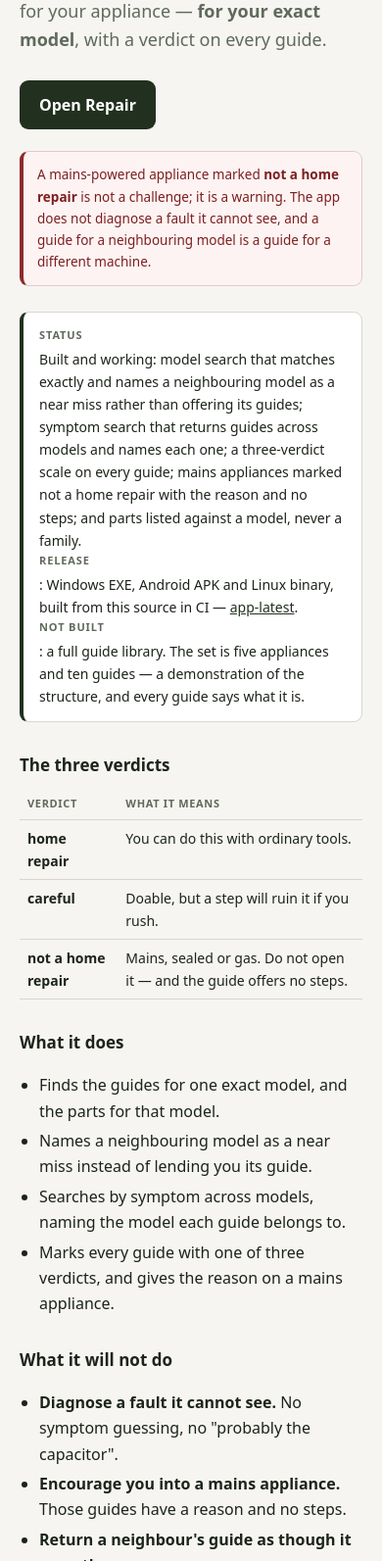
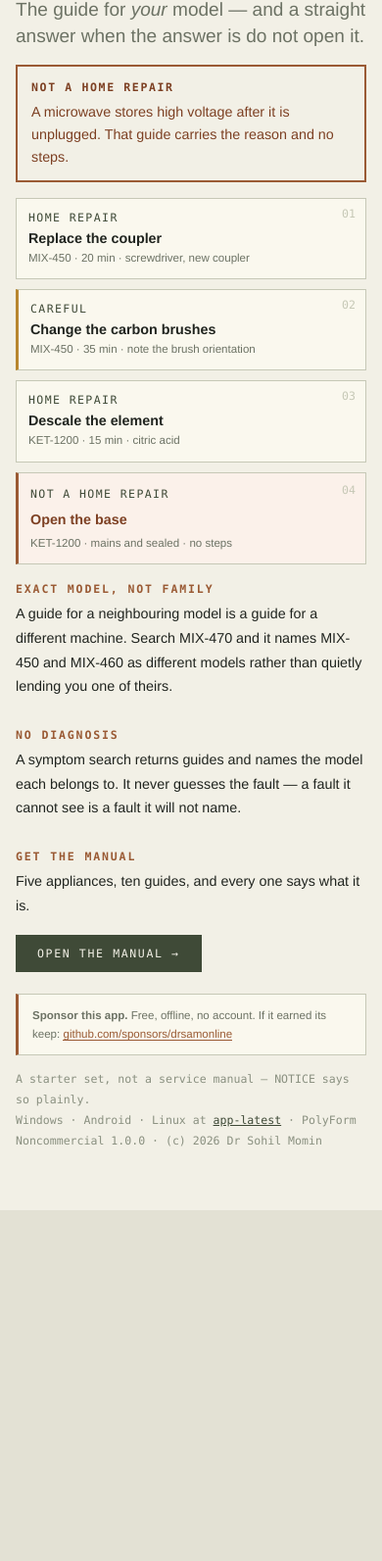
Before and after one commit to drsamonline/app-repair, a website: page docs/index.html in a window 390 px wide. Shown: the part 131-1724 px from the top of the page at 98% size. After the commit the page ends 1366 px from the top, so only its background shows below. Drawn offline with Linux system fonts and the light colour scheme.

Commit message:
design: Repair becomes a workshop manual at any width
Desktop-first: an olive title strip, an uppercase masthead beside a red-boxed mains warning, then a PARTS BOARD
that is 1 column on a phone, 2 on a tablet and 4 on a wide screen - numbered like an exploded diagram, each part
carrying its own verdict and the model it belongs to. Prose below in 1/2/3 columns. Every size is a clamp.

The landing page shows the three verdicts as parts rather than describing them, and the mains part is styled
differently from the two that are safe.

Sponsor block on the landing page, in the app and in the README, plus .github/FUNDING.yml.

```diff
--- a/docs/index.html
+++ b/docs/index.html
@@ -1,82 +1,91 @@
 <!DOCTYPE html>
 <html lang="en-IN">
-<head><meta charset="utf-8"><meta name="viewport" content="width=device-width, initial-scale=1">
-<title>Repair — guides and parts for your model</title>
-<meta name="description" content="Find the right-to-repair guide and the part for your exact model, with a verdict on every guide.">
-<meta name="theme-color" content="#22301f">
+<head>
+<meta charset="utf-8"><meta name="viewport" content="width=device-width, initial-scale=1">
+<title>Repair — the manual for your model</title>
+<meta name="description" content="Guides and parts for your exact model, with a verdict on every guide. Mains appliances are marked not a home repair.">
+<meta name="theme-color" content="#f2f0e6">
 <style>
-  :root{--bg:#f6f5f2;--panel:#fff;--ink:#1c241a;--muted:#5f6a5b;--line:#d9d6cf;--accent:#22301f}
+  :root{--paper:#f2f0e6;--ink:#20241f;--olive:#3f4a37;--rust:#9a5a34;--rule:#c6c8b6;--grey:#6c7264;
+        --sans:"Helvetica Neue",Arial,system-ui,sans-serif;--mono:ui-monospace,Menlo,Consolas,monospace;
+        --s0:clamp(11px,.4vw + 10px,12.5px);--s1:clamp(14px,.6vw + 12px,16px);--s2:clamp(18px,1.3vw + 14px,26px);
+        --display:clamp(34px,6vw,76px);--gut:clamp(16px,3.6vw,60px)}
   *{box-sizing:border-box}
-  body{margin:0;background:var(--bg);color:var(--ink);font:16px/1.65 system-ui,-apple-system,"Segoe UI",Roboto,"Noto Sans",sans-serif}
-  main{max-width:760px;margin:0 auto;padding:50px 20px 64px}
-  h1{font-size:33px;line-height:1.15;letter-spacing:-.02em;margin:0 0 10px}
-  .lede{font-size:18px;color:var(--muted);margin:0 0 26px}
-  .cta{display:inline-block;background:var(--accent);color:#fff;text-decoration:none;font-weight:600;padding:12px 20px;border-radius:9px}
-  .status{margin:26px 0;padding:14px 16px;border:1px solid var(--line);border-left:4px solid var(--accent);border-radius:9px;background:var(--panel);font-size:14px}
-  .status b{display:block;font-size:11px;text-transform:uppercase;letter-spacing:.08em;color:var(--muted);margin-bottom:4px}
-  h2{font-size:17px;margin:30px 0 8px}
-  ul{padding-left:20px}li{margin:4px 0}
-  code{font-family:ui-monospace,Menlo,Consolas,monospace;font-size:13px;background:#eeede9;padding:1px 5px;border-radius:4px}
-  table{border-collapse:collapse;width:100%;font-size:14px;margin-top:8px}
-  th,td{text-align:left;border-bottom:1px solid var(--line);padding:7px 8px;vertical-align:top}
-  th{color:var(--muted);font-weight:600;font-size:11px;text-transform:uppercase;letter-spacing:.06em}
-  .warn{margin:22px 0 0;padding:12px 14px;border:1px solid #e3c9c9;border-left:4px solid #8f2a2a;border-radius:9px;background:#fdf3f3;color:#7d1f1f;font-size:13.5px}
-  footer{margin-top:44px;padding-top:18px;border-top:1px solid var(--line);color:var(--muted);font-size:12px}
-  a{color:var(--accent)}
+  body{margin:0;background:#e3e1d4;color:var(--ink);font-family:var(--sans)}
+  .manual{max-width:1680px;margin:0 auto;background:var(--paper);padding:0 0 60px}
+  .strip{background:var(--olive);color:#f2f0e6;display:flex;justify-content:space-between;gap:1rem;flex-wrap:wrap;
+         padding:9px var(--gut);font-family:var(--mono);font-size:var(--s0);letter-spacing:.14em;text-transform:uppercase}
+  .strip b{color:#e8c98a;font-weight:400}
+  .head{display:grid;gap:clamp(16px,2.4vw,40px);padding:clamp(22px,3.4vw,52px) var(--gut) clamp(16px,2vw,26px);grid-template-columns:1fr}
+  @media (min-width:1000px){.head{grid-template-columns:minmax(0,1.3fr) minmax(0,.7fr)}}
+  h1{font-size:var(--display);line-height:.94;margin:0;letter-spacing:-.03em;font-weight:800;text-transform:uppercase}
+  .head p{margin:12px 0 0;font-size:var(--s2);line-height:1.4;color:var(--grey);max-width:40ch}
+  .mains{border:2px solid var(--rust);padding:12px 14px;font-size:var(--s1);line-height:1.6;color:#7d4023;align-self:start}
+  .mains b{display:block;font-family:var(--mono);font-size:var(--s0);letter-spacing:.14em;text-transform:uppercase;margin-bottom:4px}
+  /* the exploded parts board: 1 col -> 2 -> 4 */
+  .board{display:grid;gap:clamp(10px,1.3vw,18px);padding:0 var(--gut) clamp(18px,2.6vw,34px);grid-template-columns:1fr}
+  @media (min-width:620px){.board{grid-template-columns:repeat(2,1fr)}}
+  @media (min-width:1200px){.board{grid-template-columns:repeat(4,1fr)}}
+  .part{border:1px solid var(--rule);background:#faf8ee;padding:clamp(12px,1.4vw,18px);position:relative}
+  .part .no{position:absolute;top:8px;right:10px;font-family:var(--mono);font-size:var(--s0);color:var(--rule)}
+  .part .v{font-family:var(--mono);font-size:var(--s0);letter-spacing:.12em;text-transform:uppercase;color:var(--olive)}
+  .part .t{font-size:var(--s1);margin:6px 0 0;font-weight:600}
+  .part .n{font-size:var(--s0);color:var(--grey);margin-top:4px;line-height:1.5}
+  .part.careful{border-left:3px solid #b8862f}
+  .part.mains{border-left:3px solid var(--rust);background:#fbf1ea}
+  .cols{display:grid;gap:clamp(18px,2.6vw,46px);padding:0 var(--gut);grid-template-columns:1fr}
+  @media (min-width:860px){.cols{grid-template-columns:repeat(2,1fr)}}
+  @media (min-width:1360px){.cols{grid-template-columns:repeat(3,1fr)}}
+  h2{font-family:var(--mono);font-size:var(--s0);letter-spacing:.16em;text-transform:uppercase;color:var(--rust);margin:0 0 6px}
+  p{font-size:var(--s1);line-height:1.72;margin:0 0 12px}
+  .go{display:inline-block;background:var(--olive);color:#f2f0e6;text-decoration:none;padding:12px 22px;
+      font-family:var(--mono);font-size:var(--s0);letter-spacing:.14em;text-transform:uppercase;margin-top:6px}
+  .go:hover{background:var(--rust)}
+  .sponsor{margin:clamp(22px,3vw,38px) var(--gut) 0;border:1px solid var(--rule);border-left:3px solid var(--rust);
+           background:#faf8ee;padding:12px 14px;font-size:var(--s0);color:var(--grey);line-height:1.6}
+  .sponsor a{color:var(--rust);text-decoration:none;border-bottom:1px solid currentColor}
+  .foot{margin:14px var(--gut) 0;font-family:var(--mono);font-size:var(--s0);color:#8a9080;line-height:1.8}
+  .foot a{color:var(--olive)}
 </style></head>
-<body><main>
-  <h1>Repair</h1>
-  <p class="lede">Right-to-repair guides and part sources for your appliance — <strong>for your exact model</strong>, with a verdict on every guide.</p>
-  <a class="cta" href="play/index.html">Open Repair</a>
+<body><div class="manual">
+  <div class="strip"><span>right to repair · exact model only</span><span><b>3</b> verdicts · <b>0</b> diagnoses</span></div>
 
-  <p class="warn">A mains-powered appliance marked <strong>not a home repair</strong> is not a challenge; it is a warning. The app does not diagnose a fault it cannot see, and a guide for a neighbouring model is a guide for a different machine.</p>
-
-  <div class="status">
-    <b>Status</b>
-    Built and working: model search that matches exactly and names a neighbouring model as a near miss rather than offering its guides; symptom search that returns guides across models and names each one; a three-verdict scale on every guide; mains appliances marked not a home repair with the reason and no steps; and parts listed against a model, never a family.
-    <br><b>Release</b>: Windows EXE, Android APK and Linux binary, built from this source in CI — <a href="https://github.com/drsamonline/app-repair/releases/tag/app-latest">app-latest</a>.
-    <br><b>Not built</b>: a full guide library. The set is five appliances and ten guides — a demonstration of the structure, and every guide says what it is.
+  <div class="head">
+    <div>
+      <h1>Repair</h1>
+      <p>The guide for <em>your</em> model — and a straight answer when the answer is do not open it.</p>
+    </div>
+    <div class="mains"><b>not a home repair</b>A microwave stores high voltage after it is unplugged. That guide carries the reason and no steps.</div>
   </div>
 
-  <h2>The three verdicts</h2>
-  <table>
-    <tr><th>Verdict</th><th>What it means</th></tr>
-    <tr><td><strong>home repair</strong></td><td>You can do this with ordinary tools.</td></tr>
-    <tr><td><strong>careful</strong></td><td>Doable, but a step will ruin it if you rush.</td></tr>
-    <tr><td><strong>not a home repair</strong></td><td>Mains, sealed or gas. Do not open it — and the guide offers no steps.</td></tr>
-  </table>
+  <div class="board">
+    <div class="part"><span class="no">01</span><div class="v">home repair</div><div class="t">Replace the coupler</div><div class="n">MIX-450 · 20 min · screwdriver, new coupler</div></div>
+    <div class="part careful"><span class="no">02</span><div class="v">careful</div><div class="t">Change the carbon brushes</div><div class="n">MIX-450 · 35 min · note the brush orientation</div></div>
+    <div class="part"><span class="no">03</span><div class="v">home repair</div><div class="t">Descale the element</div><div class="n">KET-1200 · 15 min · citric acid</div></div>
+    <div class="part mains"><span class="no">04</span><div class="v">not a home repair</div><div class="t">Open the base</div><div class="n">KET-1200 · mains and sealed · no steps</div></div>
+  </div>
 
-  <h2>What it does</h2>
-  <ul>
-    <li>Finds the guides for one exact model, and the parts for that model.</li>
-    <li>Names a neighbouring model as a near miss instead of lending you its guide.</li>
-    <li>Searches by symptom across models, naming the model each guide belongs to.</li>
-    <li>Marks every guide with one of three verdicts, and gives the reason on a mains appliance.</li>
-  </ul>
+  <div class="cols">
+    <div>
+      <h2>Exact model, not family</h2>
+      <p>A guide for a neighbouring model is a guide for a different machine. Search MIX-470 and it names MIX-450 and MIX-460 as different models rather than quietly lending you one of theirs.</p>
+    </div>
+    <div>
+      <h2>No diagnosis</h2>
+      <p>A symptom search returns guides and names the model each belongs to. It never guesses the fault — a fault it cannot see is a fault it will not name.</p>
+    </div>
+    <div>
+      <h2>Get the manual</h2>
+      <p>Five appliances, ten guides, and every one says what it is.</p>
+      <a class="go" href="play/index.html">open the manual →</a>
+    </div>
+  </div>
 
-  <h2>What it will not do</h2>
-  <ul>
-    <li><strong>Diagnose a fault it cannot see.</strong> No symptom guessing, no "probably the capacitor".</li>
-    <li><strong>Encourage you into a mains appliance.</strong> Those guides have a reason and no steps.</li>
-    <li><strong>Return a neighbour's guide as though it were the same.</strong></li>
-    <li><strong>Use the internet.</strong> No <code>fetch</code>, no endpoint; CSP <code>connect-src 'none'</code>.</li>
-  </ul>
-
-  <h2>When things go wrong</h2>
-  <table>
-    <tr><th>Case</th><th>What happens</th></tr>
-    <tr><td>Bad input</td><td>An empty model or symptom search is refused with the field named.</td></tr>
-    <tr><td>No match</td><td>A model with no guide is refused, with any neighbouring models named; an unmatched symptom is refused and no fault is guessed.</td></tr>
-    <tr><td>No network</td><td>Nothing changes; the guide set is bundled.</td></tr>
-    <tr><td>Corrupt saved state</td><td>Reported and offered for export; never replaced with an empty list.</td></tr>
-  </table>
-
-  <h2>How to run it</h2>
-  <ul>
-    <li><strong>Here</strong>: <a href="play/index.html">play/index.html</a>, or install it from your browser's menu.</li>
-    <li><strong>Offline file</strong>: open <code>docs/play/index.html</code> straight from disk.</li>
-    <li><strong>Tests</strong>: <code>node tests/self-tests.js</code>.</li>
-  </ul>
-
-  <footer>PolyForm Noncommercial 1.0.0 · (c) 2026 Dr Sohil Momin · <a href="https://github.com/drsamonline/app-repair">source</a></footer>
-</main></body></html>
+  <div class="sponsor">
+    <strong>Sponsor this app.</strong> Free, offline, no account. If it earned its keep:
+    <a href="https://github.com/sponsors/drsamonline">github.com/sponsors/drsamonline</a>
+  </div>
+  <p class="foot">A starter set, not a service manual — NOTICE says so plainly.<br>
+  Windows · Android · Linux at <a href="https://github.com/drsamonline/app-repair/releases/tag/app-latest">app-latest</a> ·
+  PolyForm Noncommercial 1.0.0 · (c) 2026 Dr Sohil Momin</p>
+</div></body></html>
```
Also changed, not shown: docs/play/index.html (+23 -0 lines), .github/FUNDING.yml (added), README.md, docs/play/icon-192.png, docs/play/icon-512.png.
